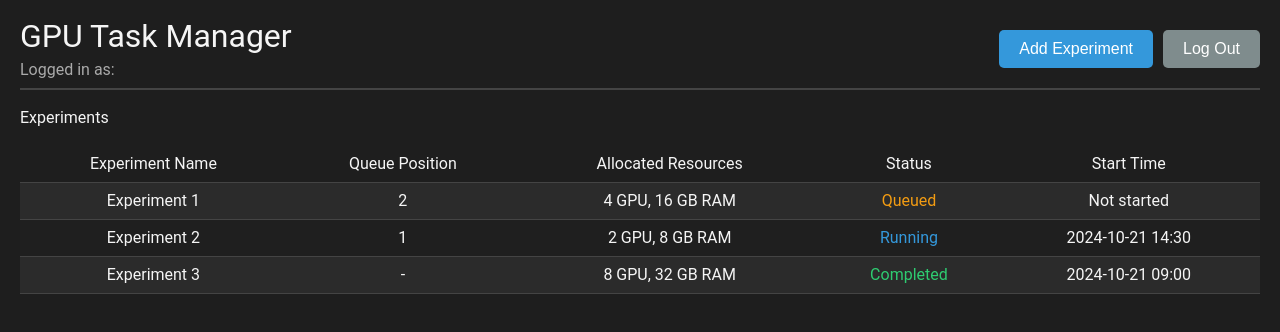
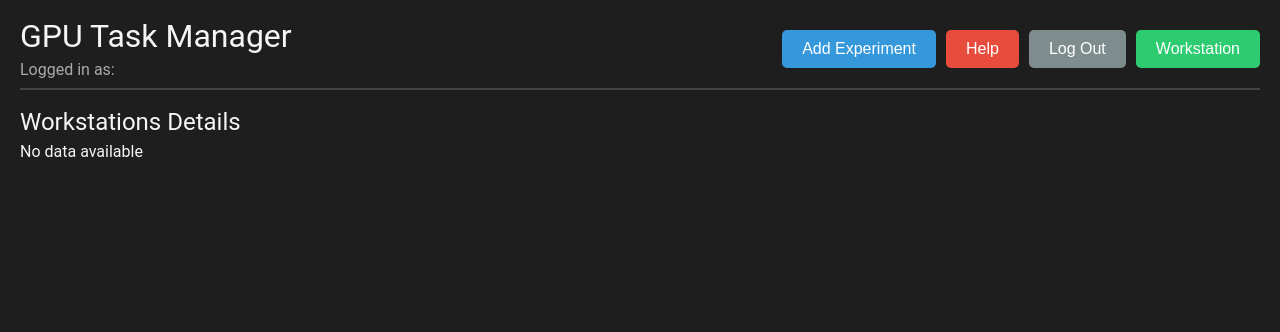
Before and after one commit to UniversalCorn/gtm-gui-client, a React (Create React App) app: page /app in a window 1280 px wide. Shown: the top 332 px of the page. Built offline with nearby package versions, Linux system fonts and the light colour scheme.

Commit message:
Add help button and add workstations button and remove non-functional delete button

```diff
--- a/src/App.js
+++ b/src/App.js
@@ -1,43 +1,20 @@
 // src/App.js
 import React, { useState } from "react";
 import AddExperimentModal from "./AddExperimentModal";
-// import Cookies from "js-cookie";
-// import { useNavigate } from "react-router-dom"; // Import useNavigate
-// import settings from "./settings/settings.json";
+import Cookies from "js-cookie";
+import { useNavigate } from "react-router-dom"; // Import useNavigate
+import settings from "./settings/settings.json";
 import Header from "./Header"; // Import Header component
 import Body from "./Body"; // Import Body component
 
 function App() {
-  // const navigate = useNavigate();  // Initialize navigate hook
-  // const username = Cookies.get("username");
+  const navigate = useNavigate();  // Initialize navigate hook
+  const username = Cookies.get("username");
 
-  const [experiments, setExperiments] = useState([
-    {
-      id: 1,
-      name: "Experiment 1",
-      queuePosition: 2,
-      allocatedResources: "4 GPU, 16 GB RAM",
-      status: "Queued",
-      startTime: "Not started",
-    },
-    {
-      id: 2,
-      name: "Experiment 2",
-      queuePosition: 1,
-      allocatedResources: "2 GPU, 8 GB RAM",
-      status: "Running",
-      startTime: "2024-10-21 14:30",
-    },
-    {
-      id: 3,
-      name: "Experiment 3",
-      queuePosition: null,
-      allocatedResources: "8 GPU, 32 GB RAM",
-      status: "Completed",
-      startTime: "2024-10-21 09:00",
-    },
-  ]);
+  const [experiments, setExperiments] = useState([/* your experiments data here */]);
 
+  const [workstations, setWorkstations] = useState(null);  // State to store workstations data
+  const [helpData, setHelpData] = useState(null);  // State to store help data
   const [isModalOpen, setIsModalOpen] = useState(false);
   const [experimentCode, setExperimentCode] = useState("");
 
@@ -69,10 +46,59 @@ function App() {
     closeModal();
   };
 
+  // Fetch workstations data
+  const fetchWorkstations = async () => {
+    try {
+      const response = await fetch(`http://${settings.serverIP}:${settings.serverPort}/workstations`, {
+        method: "POST",
+        headers: {
+          "Content-Type": "application/json",
+        },
+        body: JSON.stringify({}),  // Empty body for the request
+      });
+
+      const data = await response.json();
+      console.log("Workstations data:", data);
+      setWorkstations(data.result);  // Update the state with the workstations data
+      setHelpData(null);  // Clear help data when fetching workstations
+    } catch (error) {
+      console.error("Error fetching workstations:", error);
+      alert("An error occurred while fetching workstations.");
+    }
+  };
+
+  // Fetch help data
+  const fetchHelpData = async () => {
+    const token = Cookies.get("token");
+    try {
+      const response = await fetch(`http://${settings.serverIP}:${settings.serverPort}/help`, {
+        method: "POST",
+        headers: {
+          "Content-Type": "application/json",
+        },
+        body: JSON.stringify({ token }),  // Empty body for the request
+      });
+
+      const data = await response.json();
+      console.log("Help data:", data);
+      setHelpData(data.result);  // Set the help data
+      setWorkstations(null);  // Clear workstations data when fetching help
+    } catch (error) {
+      console.error("Error fetching help data:", error);
+      alert("An error occurred while fetching help data.");
+    }
+  };
+
   return (
     <div style={{ backgroundColor: "#1e1e1e", color: "#f5f5f5", minHeight: "100vh", fontFamily: "'Roboto', sans-serif", padding: "20px" }}>
-      <Header openModal={openModal} /> {/* Use Header component */}
-      <Body experiments={experiments} /> {/* Use Body component */}
+      <Header
+        openModal={openModal}
+        fetchWorkstations={fetchWorkstations}
+        fetchHelpData={fetchHelpData}  // Pass fetchHelpData to Header
+      />
+
+      {/* Pass workstations or help data to Body */}
+      <Body data={workstations || helpData || experiments} />
 
       {/* Use the modal component */}
       <AddExperimentModal
--- a/src/Body.js
+++ b/src/Body.js
@@ -1,7 +1,7 @@
 // src/Body.js
 import React from "react";
 
-function Body({ experiments }) {
+function Body({ data }) {
   const styles = {
     table: {
       width: "100%",
@@ -23,56 +23,123 @@ function Body({ experiments }) {
     tableRowAlt: {
       backgroundColor: "#1f1f1f",
     },
-    statusQueued: {
-      color: "#f39c12",
-    },
-    statusRunning: {
-      color: "#3498db",
-    },
-    statusCompleted: {
-      color: "#2ecc71",
-    },
+  };
+
+  // Function to render the table dynamically based on the data structure
+  const renderTable = (data) => {
+    if (Array.isArray(data) && data.length > 0) {
+      // Render Workstations Data (as before)
+      const headers = ["Type", "ID", "Memory", "Processes", "Max Processes"];
+
+      const rows = [];
+
+      data.forEach((workstation) => {
+        // Loop through GPUs - Shared
+        workstation["gpus-shared"]?.forEach((gpu) => {
+          const gpuData = gpu.split(", "); // Split GPU string into parts
+          const gpuRow = {
+            type: "GPU Shared",
+            id: gpuData[0].split(": ")[1],
+            memory: gpuData[1].split(": ")[1],
+            processes: gpuData[2].split(": ")[1],
+            maxProcesses: gpuData[3].split(": ")[1],
+          };
+          rows.push(gpuRow);
+        });
+
+        // Loop through GPUs - Personal
+        workstation["gpus-personal"]?.forEach((gpu) => {
+          const gpuData = gpu.split(", ");
+          const gpuRow = {
+            type: "GPU Personal",
+            id: gpuData[0].split(": ")[1],
+            memory: gpuData[1].split(": ")[1],
+            processes: gpuData[2].split(": ")[1],
+            maxProcesses: gpuData[3].split(": ")[1],
+          };
+          rows.push(gpuRow);
+        });
+
+        // Loop through CPUs
+        workstation["cpus"]?.forEach((cpu) => {
+          const cpuData = cpu.split(", ");
+          const cpuRow = {
+            type: "CPU",
+            id: cpuData[0].split(": ")[1],
+            memory: "-",
+            processes: cpuData[1].split(": ")[1],
+            maxProcesses: cpuData[2].split(": ")[1],
+          };
+          rows.push(cpuRow);
+        });
+      });
+
+      return (
+        <table style={styles.table}>
+          <thead>
+            <tr>
+              {headers.map((header, index) => (
+                <th key={index} style={styles.tableCell}>{header}</th>
+              ))}
+            </tr>
+          </thead>
+          <tbody>
+            {rows.map((row, rowIndex) => (
+              <tr key={rowIndex} style={rowIndex % 2 === 0 ? styles.tableRow : styles.tableRowAlt}>
+                <td style={styles.tableCell}>{row.type}</td>
+                <td style={styles.tableCell}>{row.id}</td>
+                <td style={styles.tableCell}>{row.memory}</td>
+                <td style={styles.tableCell}>{row.processes}</td>
+                <td style={styles.tableCell}>{row.maxProcesses}</td>
+              </tr>
+            ))}
+          </tbody>
+        </table>
+      );
+    } else if (typeof data === "string" && data.trim().length > 0) {
+      // Parsing Help Data (received as a string)
+      const helpHeaders = ["Command", "Description"];
+      const helpRows = [];
+
+      // Split the data into lines
+      const lines = data.split("\n").map(line => line.trim()).filter(line => line.length > 0);
+
+      // For each line, split by the first colon (:) and extract command and description
+      lines.forEach((line) => {
+        const [command, description] = line.split(":");
+        if (command && description) {
+          helpRows.push({ command: command.trim(), description: description.trim() });
+        }
+      });
+
+      return (
+        <table style={styles.table}>
+          <thead>
+            <tr>
+              {helpHeaders.map((header, index) => (
+                <th key={index} style={styles.tableCell}>{header}</th>
+              ))}
+            </tr>
+          </thead>
+          <tbody>
+            {helpRows.map((row, rowIndex) => (
+              <tr key={rowIndex} style={rowIndex % 2 === 0 ? styles.tableRow : styles.tableRowAlt}>
+                <td style={styles.tableCell}>{row.command}</td>
+                <td style={styles.tableCell}>{row.description}</td>
+              </tr>
+            ))}
+          </tbody>
+        </table>
+      );
+    }
+
+    return <p>No data available</p>;
   };
 
   return (
     <main>
-      <h2>Experiments</h2>
-      <table style={styles.table}>
-        <thead>
-          <tr>
-            <th style={styles.tableCell}>Experiment Name</th>
-            <th style={styles.tableCell}>Queue Position</th>
-            <th style={styles.tableCell}>Allocated Resources</th>
-            <th style={styles.tableCell}>Status</th>
-            <th style={styles.tableCell}>Start Time</th>
-          </tr>
-        </thead>
-        <tbody>
-          {experiments.map((experiment, index) => (
-            <tr
-              key={experiment.id}
-              style={index % 2 === 0 ? styles.tableRow : styles.tableRowAlt}
-            >
-              <td style={styles.tableCell}>{experiment.name}</td>
-              <td style={styles.tableCell}>{experiment.queuePosition || "-"}</td>
-              <td style={styles.tableCell}>{experiment.allocatedResources}</td>
-              <td
-                style={Object.assign({}, styles.tableCell, {
-                  color:
-                    experiment.status === "Queued"
-                      ? styles.statusQueued.color
-                      : experiment.status === "Running"
-                      ? styles.statusRunning.color
-                      : styles.statusCompleted.color,
-                })}
-              >
-                {experiment.status}
-              </td>
-              <td style={styles.tableCell}>{experiment.startTime}</td>
-            </tr>
-          ))}
-        </tbody>
-      </table>
+      <h2 style={{ fontSize: "1.5rem", marginBottom: "10px" }}>{Array.isArray(data) ? "Workstations" : "Help"} Details</h2>
+      {renderTable(data)} {/* Render the table dynamically */}
     </main>
   );
 }
--- a/src/Header.js
+++ b/src/Header.js
@@ -4,9 +4,11 @@ import { useNavigate } from "react-router-dom";
 import Cookies from "js-cookie";
 import settings from "./settings/settings.json";
 
-function Header({ openModal }) {
+function Header({ openModal, fetchWorkstations, fetchHelpData }) {
   const navigate = useNavigate();
   const username = Cookies.get("username");
+
+  console.log('TOKEN:', Cookies.get("token"));
 
   const handleLogout = async () => {
     try {
@@ -68,11 +70,14 @@ function Header({ openModal }) {
       fontSize: "1rem",
       transition: "background-color 0.3s",
     },
-    buttonDelete: {
+    buttonHelp: {
       backgroundColor: "#e74c3c",
     },
     buttonLogout: {
       backgroundColor: "#7f8c8d",
+    },
+    buttonWorkstation: {
+      backgroundColor: "#2ecc71",  // Green button
     },
   };
 
@@ -91,13 +96,14 @@ function Header({ openModal }) {
         >
           Add Experiment
         </button>
-        {/* <button
-          style={{ ...styles.button, ...styles.buttonDelete }}
+        <button
+          style={{ ...styles.button, ...styles.buttonHelp }}
           onMouseOver={(e) => (e.target.style.backgroundColor = "#c0392b")}
           onMouseOut={(e) => (e.target.style.backgroundColor = "#e74c3c")}
+          onClick={fetchHelpData} // Fetch help
         >
-          Delete Experiment
-        </button> */}
+          Help
+        </button>
         <button
           style={{ ...styles.button, ...styles.buttonLogout }}
           onMouseOver={(e) => (e.target.style.backgroundColor = "#95a5a6")}
@@ -106,6 +112,14 @@ function Header({ openModal }) {
         >
           Log Out
         </button>
+        <button
+          style={{ ...styles.button, ...styles.buttonWorkstation }}
+          onMouseOver={(e) => (e.target.style.backgroundColor = "#27ae60")}
+          onMouseOut={(e) => (e.target.style.backgroundColor = "#2ecc71")}
+          onClick={fetchWorkstations} // Fetch workstations
+        >
+          Workstation
+        </button>
       </div>
     </header>
   );
```
